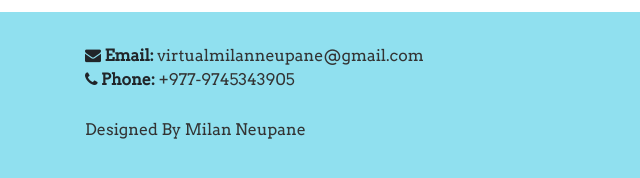
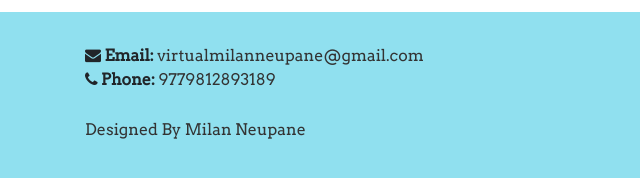
Before and after one commit to milan11neupane00/website, a plain HTML site: page index.html in a window 1280 px wide. Shown: the part 3340-3518 px from the top of the page, 0-640 px from the left. Drawn offline with Linux system fonts and the light colour scheme.

Commit message:
Update index.html

```diff
--- a/index.html
+++ b/index.html
@@ -237,7 +237,7 @@
                         <li><strong> <i class="fa fa-envelope" aria-hidden="true"></i>
                             Email:</strong> <a href = "mailto: virtualmilanneupane@gmail.com">virtualmilanneupane@gmail.com</a></li>
                         <li><strong> <i class="fa fa-phone" aria-hidden="true"></i>
-                            Phone:</strong> <a href="tel:+977-9745343905">+977-9745343905</a</li>
+                            Phone:</strong> <a href="tel:9779812893189">9779812893189</a</li>
                     </ul>
                 </div>
                 <div class="col-md-5 wow fadeIn">
```
